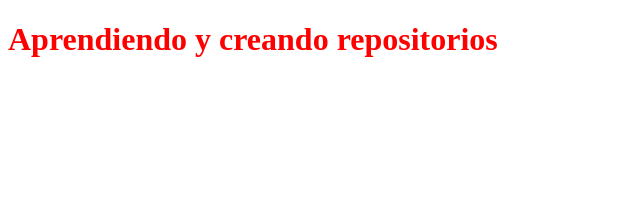
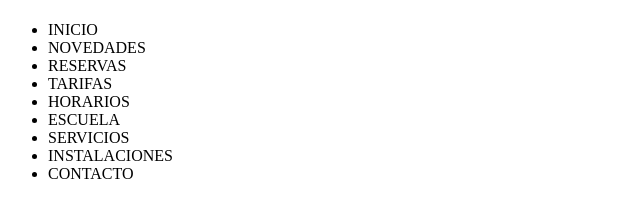
Before and after one commit to JeminaEB/Iniciandoproyecto, a plain HTML site: page index.html in a window 1280 px wide. Shown: the whole page, without its empty margins (0-640 px from the left). Drawn offline with Linux system fonts and the light colour scheme.

Commit message:
Añadiendo la información de la web

```diff
--- a/index.html
+++ b/index.html
@@ -6,10 +6,26 @@
     <title>Proyecto Inicial</title>
     <link rel="stylesheet" href="style.css">
 </head>
-<header>
-    <h1>Aprendiendo y creando repositorios</h1>
-</header>
+
 <body>
+    <header>
+        <h1></h1>
+    </header>
+
+    <nav>
+      <ul>
+        <li><a href="Inicio.html"></a>INICIO</li>
+        <li><a href="Novedades.html"></a>NOVEDADES</li>
+        <li><a href="Reservas.html"></a>RESERVAS</li>
+        <li><a href="Tarifas.html"></a>TARIFAS</li>
+        <li><a href="Horarios.html"></a>HORARIOS</li>
+        <li><a href="Escuela.html"></a>ESCUELA</li>
+        <li><a href="Servicios.html"></a>SERVICIOS</li>
+        <li><a href="Instalaciones.html"></a>INSTALACIONES</li>
+        <li><a href="Contacto.html"></a>CONTACTO</li>
+      </ul>
+
+    </nav>
 
 </body>
 </html>
```
Also changed, not shown: Contacto.html (added), Escuela.html (added), Horarios.html (added), Inicio.html (added), Instalaciones.html (added), Novedades.html (added), Reservas.html (added), Servicios.html (added), Tarifas.html (added).
